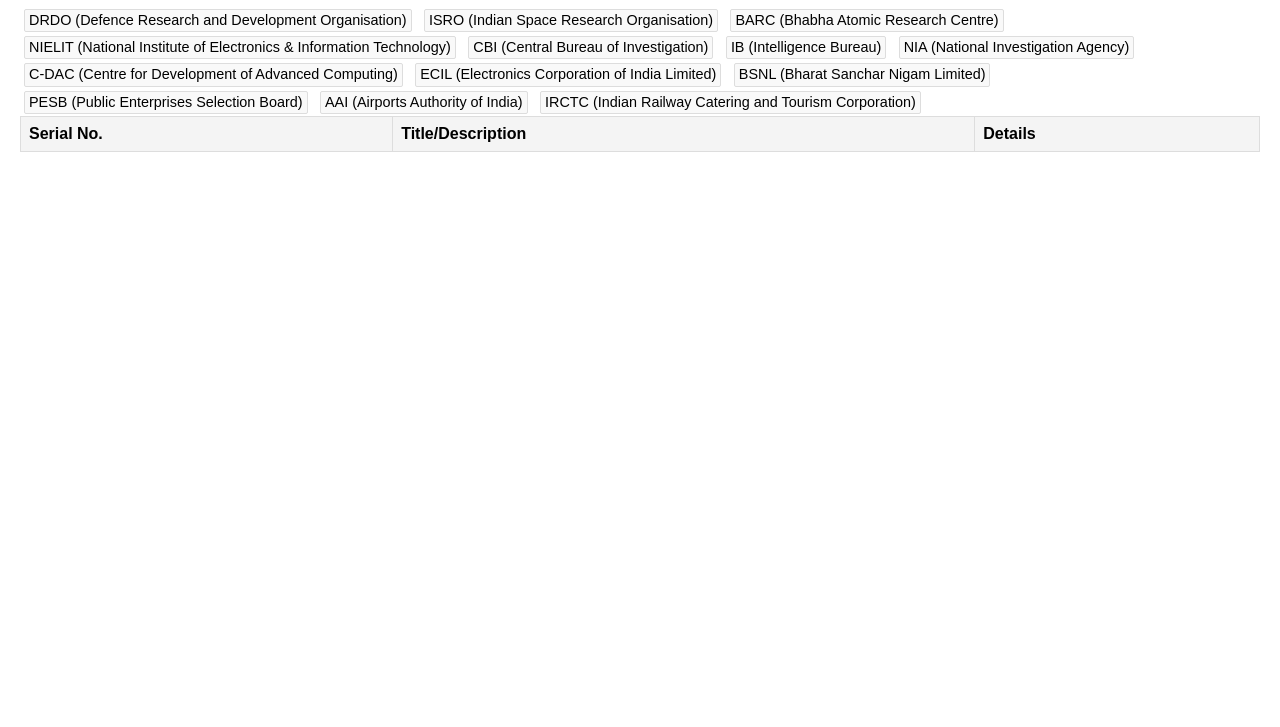
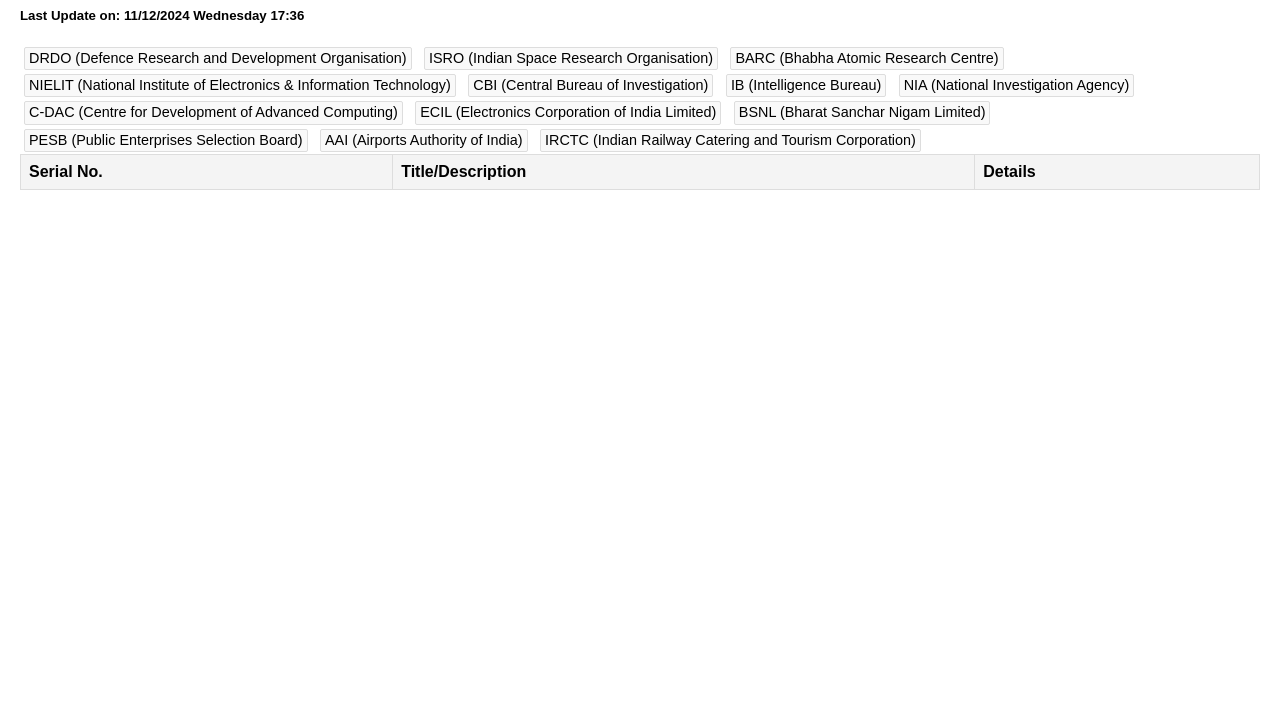
Before and after one commit to Bishal-Sarkar-admin/job-update, a plain HTML site: page index.html in a window 1280 px wide. Shown: the part 73-800 px from the top of the page. Drawn offline with Linux system fonts and the light colour scheme.

Commit message:
auto date update

```diff
--- a/index.html
+++ b/index.html
@@ -138,6 +138,7 @@
   </head>
   <body>
     <h1>Recruitment Information</h1>
+    <h5 id="dateupdate">Last Update on</h5>
     <ul class="job-list">
       <li onclick="select('drdo.json')">
         DRDO (Defence Research and Development Organisation)
@@ -183,6 +184,29 @@
     </table>
   </body>
   <script>
+    document.addEventListener("DOMContentLoaded", function () {
+      // Add the event listener after the DOM content is loaded
+      const container = document.getElementById("dateupdate");
+      if (container) {
+        fetch("date.txt") // Specify the path to your file
+          .then((response) => {
+            if (!response.ok) {
+              throw new Error("File not found or error loading file.");
+            }
+            return response.text(); // Parse the file as text
+          })
+          .then((data) => {
+            container.innerText = `Last Update on: ${data}`; // Insert the content of the file into the container
+          })
+          .catch((error) => {
+            console.error("Error:", error);
+            container.innerText = "Failed to load the data. Please try again.";
+          });
+      } else {
+        console.error("Element with ID 'dateupdate' not found.");
+      }
+    });
+
     function dump(data) {
       // Path to the external file (ensure it is hosted on the same server or CORS is handled)
       const filePath = data;
```
Also changed, not shown: date.txt (added).
